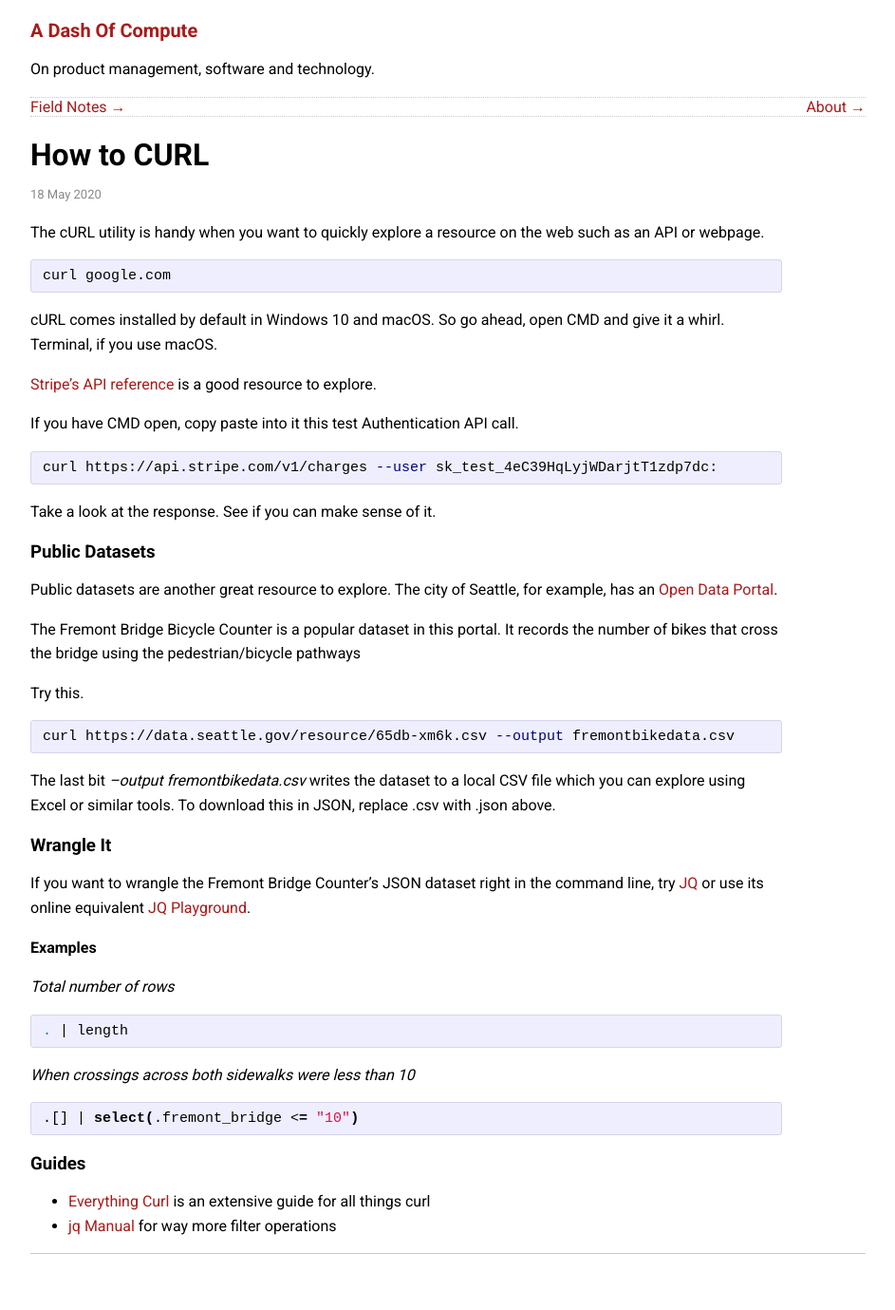
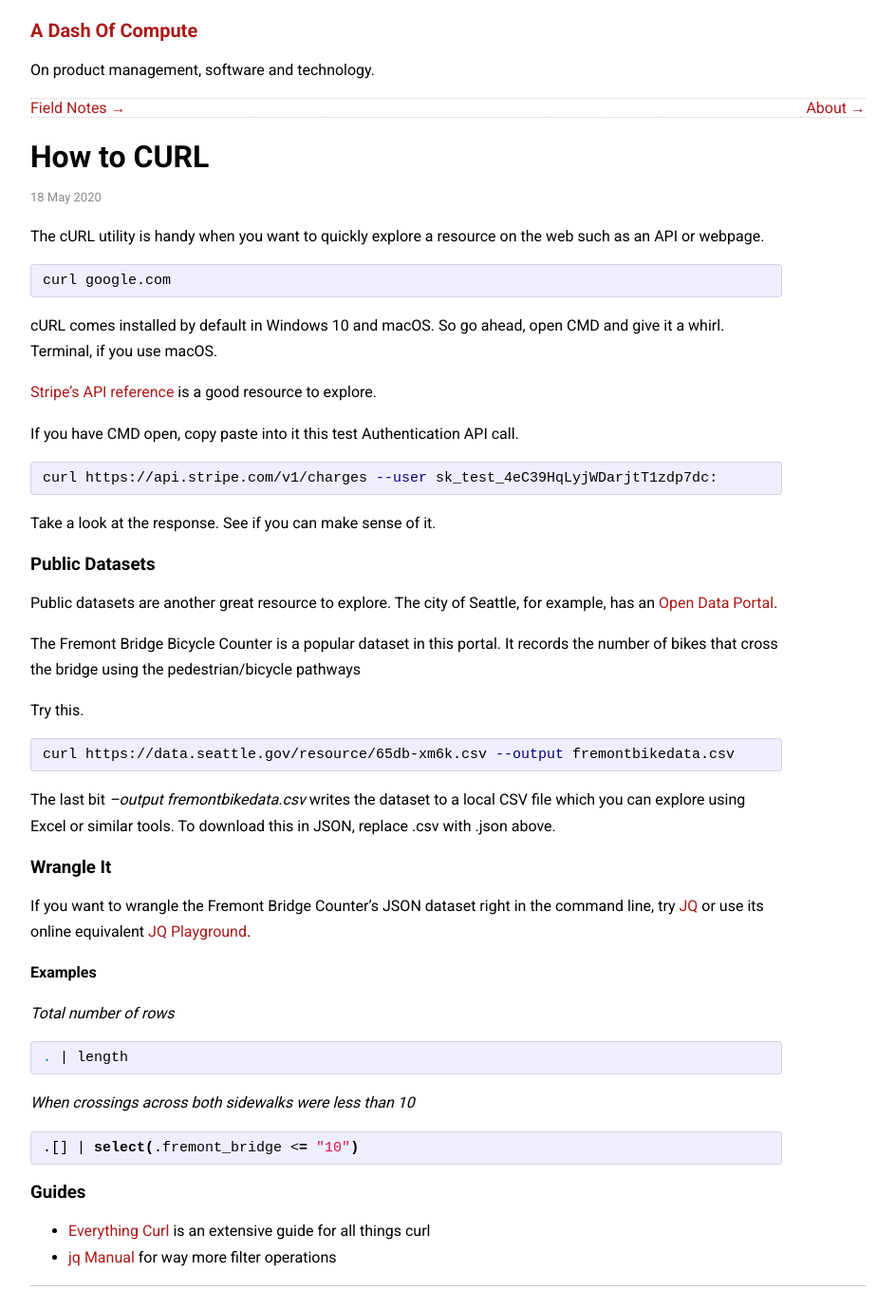
Before and after one commit to sautee/sautee.github.io, a Jekyll site: the page built from _posts/2020-05-18-howtocurl.md, in a window 1280 px wide. Shown: the whole page at 95% size, without its empty margins (168-1111 px from the left). Built offline with Jekyll 4.4.1, drawn with Linux system fonts in a browser that asks for light colours; before the commit the page ends 1345 px from its top, so only the background shows below that.

Commit message:
Update site.css

```diff
--- a/css/site.css
+++ b/css/site.css
@@ -13,8 +13,7 @@
 }
 
 .content, p, ul, li, ol, em, strong {
-    font-family: "Roboto", sans-serif;
-    line-height: 1.6em;
+    line-height: 1.7em;
     color: #000000;
 }
 
```
